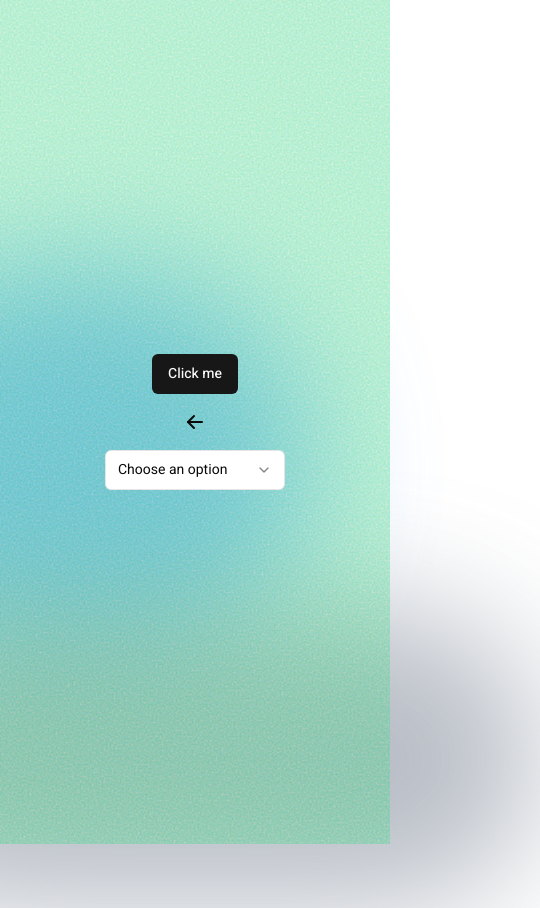
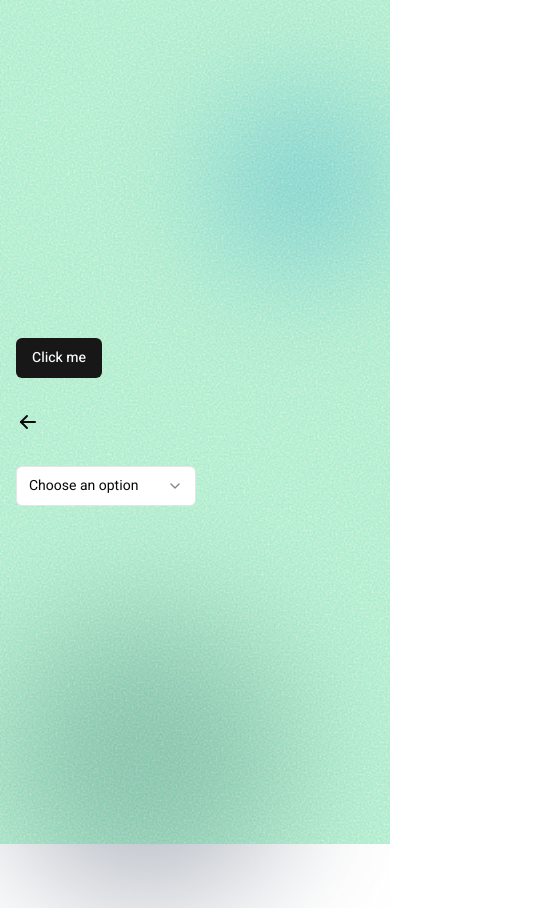
Before and after one commit to Tomspace900/thomasgendron.fr_V2, a Next.js app: page / in a window 390 px wide. Shown: the whole page, 540 px wide, since content can reach past the window. Built offline with nearby package versions, Linux system fonts and the light colour scheme.

Commit message:
[feat] Responsive dots

```diff
--- a/app/layout.tsx
+++ b/app/layout.tsx
@@ -21,8 +21,8 @@ export default function RootLayout({
 	return (
 		<html lang='en' className={`${font.variable} font-sans`}>
 			<body className='bg-background w-full flex justify-center'>{children}</body>
-			<div className='absolute bottom-44 right-[5em] bg-background w-[500px] h-[400px] rounded-full blur-3xl bg-blue-400 opacity-70 -z-10'></div>
-			<div className='absolute -bottom-16 -left-[10em] bg-background w-[700px] h-[300px] rounded-full blur-3xl bg-gray-400 opacity-70 -z-10'></div>
+			<div className='absolute sm:bottom-44 top-24 sm:right-[5em] right-0 bg-background max-w-[500px] w-[45%] aspect-square rounded-full blur-3xl bg-blue-400 opacity-60 -z-10'></div>
+			<div className='absolute -bottom-16 sm:-left-[10em] left-0 bg-background max-w-[700px] w-[75%] h-[300px] aspect-auto rounded-full blur-3xl bg-gray-400 opacity-70 -z-10'></div>
 			<svg className='hidden'>
 				<filter id='noiseFilter'>
 					<feTurbulence type='fractalNoise' baseFrequency='0.5' stitchTiles='stitch' />
--- a/app/page.tsx
+++ b/app/page.tsx
@@ -11,7 +11,7 @@ export default function Home() {
 	const { toast } = useToast();
 
 	return (
-		<div className='flex flex-col justify-center items-center h-screen gap-4 z-0'>
+		<div className='flex flex-col justify-center items-start h-screen mx-4 sm:mx-12 w-full max-w-[1200px] gap-8 z-0'>
 			<Button
 				onClick={() => {
 					toast({
```
